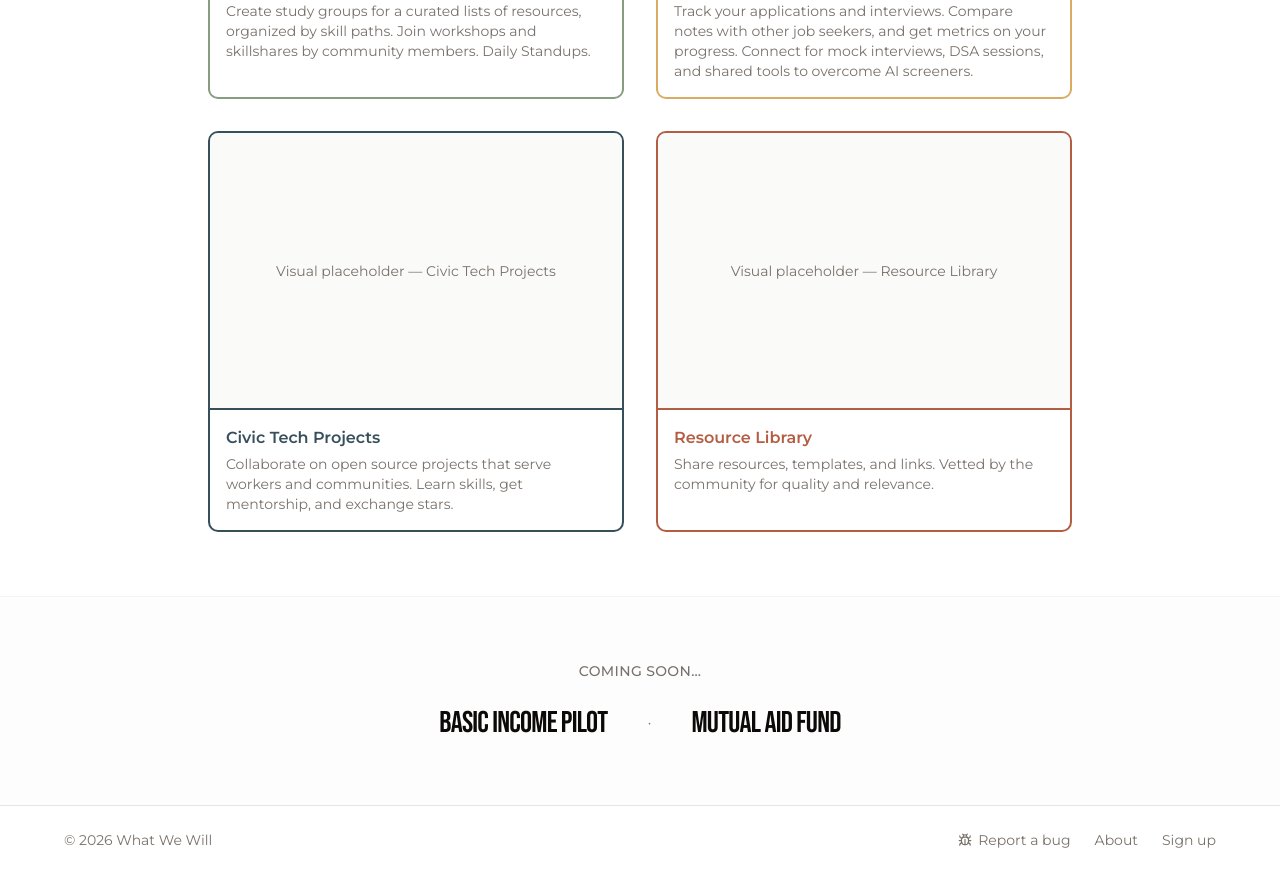
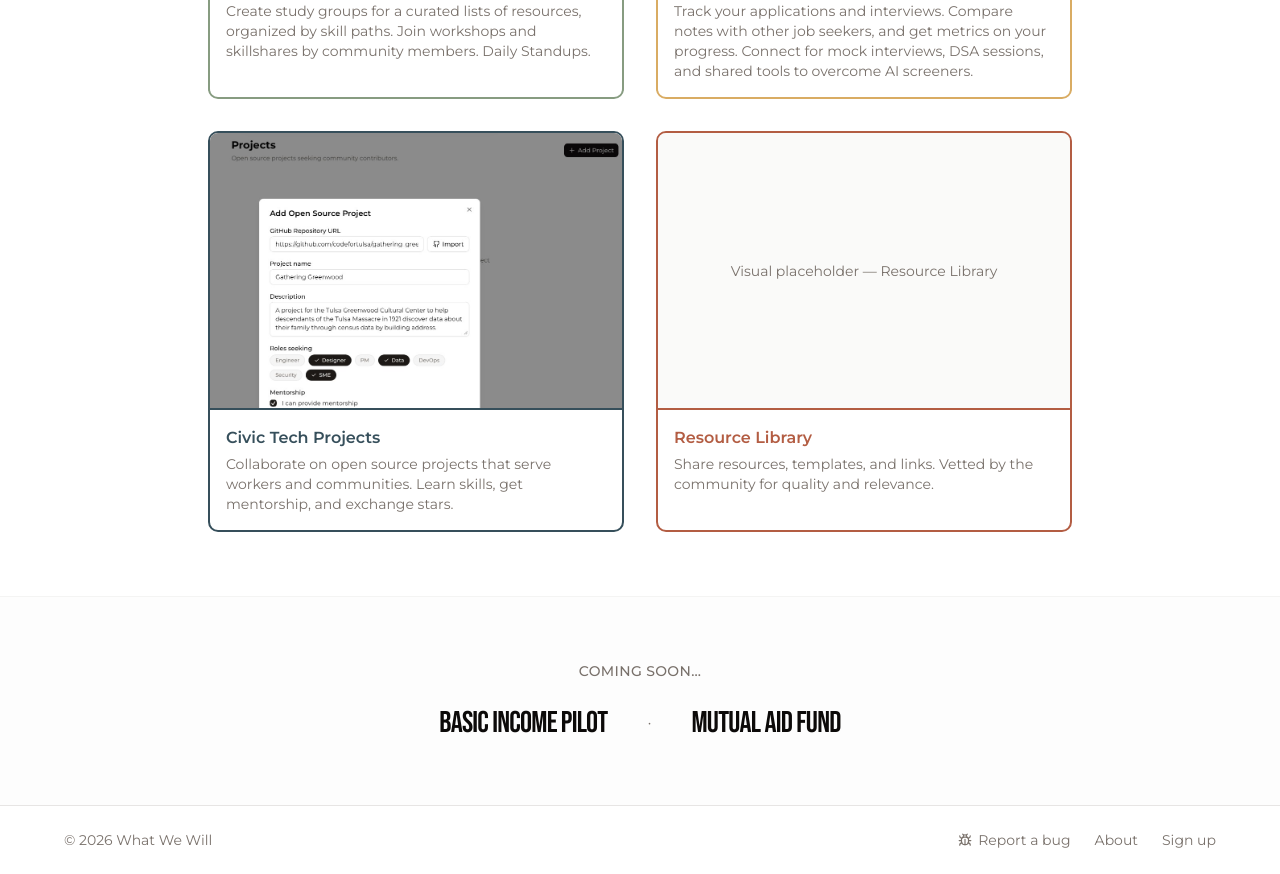
Before and after one commit to What-We-Will/community-platform, a Next.js app: page /our-platform in a window 1280 px wide. Shown: the part 1180-2054 px from the top of the page. Built offline with nearby package versions, Linux system fonts and the light colour scheme; no server answers.

Commit message:
Add Civic Tech Projects image to Our Platform page

```diff
--- a/app/our-platform/page.tsx
+++ b/app/our-platform/page.tsx
@@ -65,6 +65,7 @@ export default async function OurPlatformPage() {
                 title: "Civic Tech Projects",
                 description:
                   "Collaborate on open source projects that serve workers and communities. Learn skills, get mentorship, and exchange stars.",
+                image: "/images/platform/civic-tech-projects.png",
               },
               {
                 title: "Resource Library",
```
Also changed, not shown: public/images/platform/civic-tech-projects.png (added).
